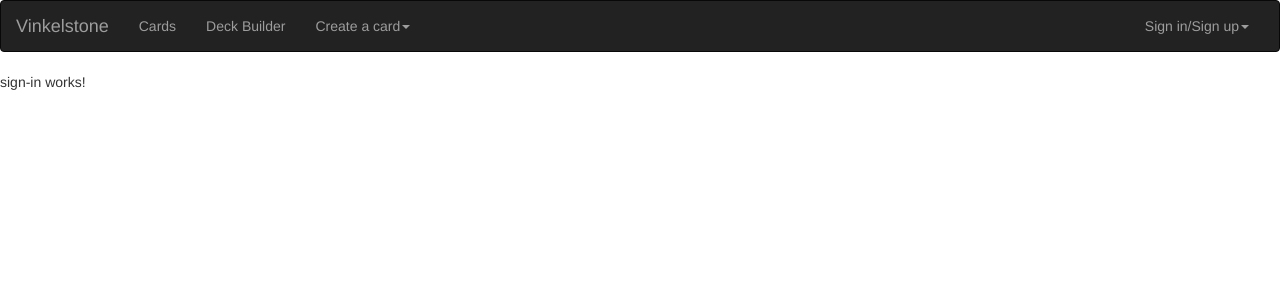
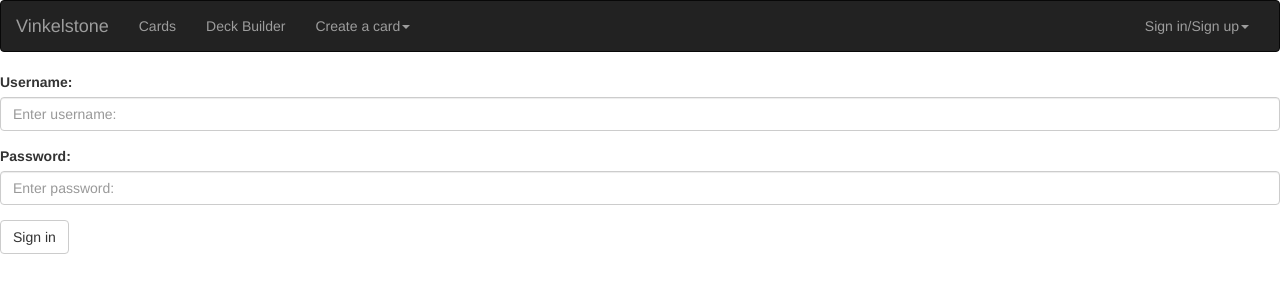
Before and after one commit to Team-Vinkel/Vinkelstone, an Angular app: page /sign-in in a window 1280 px wide. Shown: the top 300 px of the page. Built offline with nearby package versions, Linux system fonts and the light colour scheme.

Commit message:
Added sign in and sign in forms(requests are made but there's functionality for persistent logins)

```diff
--- a/src/app/app.module.ts
+++ b/src/app/app.module.ts
@@ -8,6 +8,7 @@ import { KinveyService } from './shared/kinvey/kinvey.service';
 
 import { CardService } from './cards/shared/card.service';
 import { DeckBuilderService } from './deck-builder/shared/deck-builder.service';
+import { AuthService } from './auth/auth.service';
 
 import { AppComponent } from './app.component';
 import { HomeComponent } from './home/home.component';
@@ -45,7 +46,8 @@ import { CardsModule } from './cards/cards.module';
         KinveyService,
         KinveyConfig,
         CardService,
-        DeckBuilderService
+        DeckBuilderService,
+        AuthService
     ],
     bootstrap: [AppComponent]
 })
--- a/src/app/auth/auth.module.ts
+++ b/src/app/auth/auth.module.ts
@@ -1,3 +1,4 @@
+import { FormsModule } from '@angular/forms';
 import { NgModule } from '@angular/core';
 import { CommonModule } from '@angular/common';
 import { SignUpComponent } from './sign-up/sign-up.component';
@@ -5,7 +6,8 @@ import { SignInComponent } from './sign-in/sign-in.component';
 
 @NgModule({
   imports: [
-    CommonModule
+    CommonModule,
+    FormsModule
   ],
   declarations: [SignUpComponent, SignInComponent]
 })
--- a/src/app/auth/auth.service.ts
+++ b/src/app/auth/auth.service.ts
@@ -13,13 +13,13 @@ export class AuthService {
     }
 
     public loginUser(user: IUser) {
-        user.password = Crypto.encryptToSha1(user.password);
-        return this._kinveyService.loginUser(user);
+        let userToSend = this.formatUserData(user);
+        return this._kinveyService.loginUser(userToSend);
     }
 
     public registerUser(user: IUser) {
-        user.password = Crypto.encryptToSha1(user.password);
-        return this._kinveyService.loginUser(user);
+        let userToSend = this.formatUserData(user);
+        return this._kinveyService.registerUser(userToSend);
     }
 
     public logoutUser() {
@@ -35,4 +35,13 @@ export class AuthService {
         return true;
     }
 
+    private formatUserData(user: IUser) {
+        let hashedPassword = Crypto.encryptToSha1(user.password);
+        let formattedUser: IUser = {
+            username: user.username,
+            password: hashedPassword
+        };
+        return formattedUser;
+    }
+
 }
--- a/src/app/auth/shared/user.ts
+++ b/src/app/auth/shared/user.ts
@@ -1,4 +1,4 @@
 export interface IUser {
-    username: string;
-    password: string;
+    username?: string;
+    password?: string;
 }
--- a/src/app/auth/sign-in/sign-in.component.html
+++ b/src/app/auth/sign-in/sign-in.component.html
@@ -1,3 +1,11 @@
-<p>
-  sign-in works!
-</p>
+<form (ngSubmit)="loginUser()" method="POST">
+    <div class="form-group">
+        <label for="username">Username:</label>
+        <input id="username" class="form-control" type="text" name="username" placeholder="Enter username:" [(ngModel)]="user.username" required>
+    </div>
+    <div class="form-group">
+        <label for="password">Password:</label>
+        <input id="password" class="form-control" type="password" name="password" placeholder="Enter password:" [(ngModel)]="user.password" required>
+    </div>
+    <button type="submit" class="btn btn-default">Sign in</button>
+</form>
--- a/src/app/auth/sign-in/sign-in.component.ts
+++ b/src/app/auth/sign-in/sign-in.component.ts
@@ -1,4 +1,8 @@
 import { Component, OnInit } from '@angular/core';
+
+import { AuthService } from './../auth.service';
+
+import { IUser } from './../shared/user';
 
 @Component({
   selector: 'app-sign-in',
@@ -6,10 +10,20 @@ import { Component, OnInit } from '@angular/core';
   styleUrls: ['./sign-in.component.css']
 })
 export class SignInComponent implements OnInit {
+  public user: IUser;
 
-  constructor() { }
+  constructor(private _authService: AuthService) { }
 
   ngOnInit() {
+    this.user = {};
+  }
+
+  loginUser() {
+    this._authService.loginUser(this.user)
+      .subscribe(
+        res => console.log(res),
+        err => console.log(err)
+      );
   }
 
 }
--- a/src/app/auth/sign-up/sign-up.component.html
+++ b/src/app/auth/sign-up/sign-up.component.html
@@ -1,3 +1,11 @@
-<p>
-  sign-up works!
-</p>
+<form (ngSubmit)="createUser()" method="POST">
+    <div class="form-group">
+        <label for="username">Username: </label>
+        <input id="username" class="form-control" type="text" name="username" placeholder="Enter username:" [(ngModel)]="user.username" required>
+    </div>
+    <div class="form-group">
+        <label for="password">Password </label>
+        <input id="password" class="form-control" type="password" name="password" placeholder="Enter password:" [(ngModel)]="user.password" required>
+    </div>
+    <button type="submit" class="btn btn-default">Sign up</button>
+</form>
--- a/src/app/auth/sign-up/sign-up.component.ts
+++ b/src/app/auth/sign-up/sign-up.component.ts
@@ -1,15 +1,28 @@
 import { Component, OnInit } from '@angular/core';
 
+import { AuthService } from './../auth.service';
+
+import { IUser } from './../shared/user';
 @Component({
   selector: 'app-sign-up',
   templateUrl: './sign-up.component.html',
   styleUrls: ['./sign-up.component.css']
 })
 export class SignUpComponent implements OnInit {
+  public user: IUser;
 
-  constructor() { }
+  constructor(private _authService: AuthService) { }
 
   ngOnInit() {
+    this.user = {};
+  }
+
+  createUser() {
+    this._authService.registerUser(this.user)
+      .subscribe(
+        res => console.log(res),
+        err => console.log(err)
+      );
   }
 
 }
```
